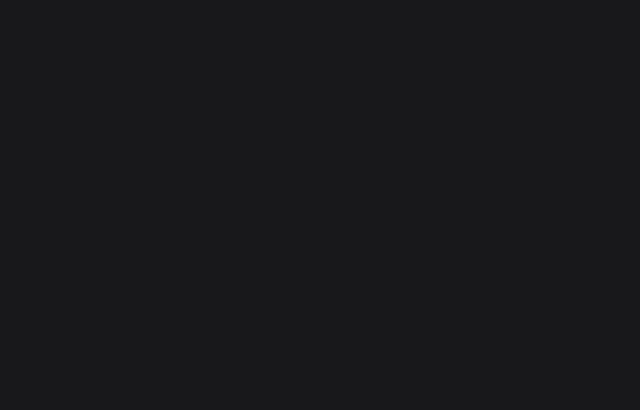
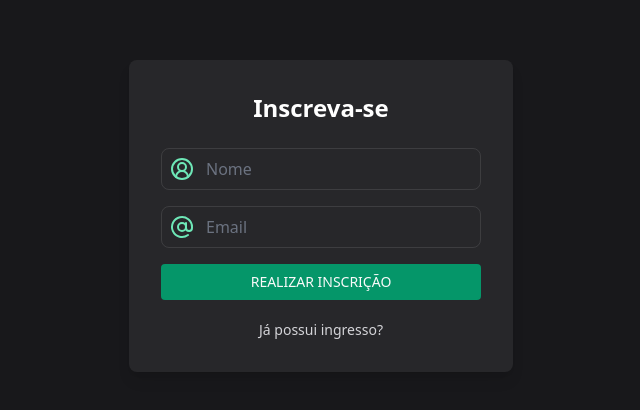
Before and after one commit to denisonkolling/eventin-react, a React (Vite) app: page / in a window 1280 px wide. Before the commit this address had no page. Shown: the part 200-610 px from the top of the page, without its empty margins (319-959 px from the left). Built offline with nearby package versions, Linux system fonts and the light colour scheme.

Commit message:
style: update login styles

```diff
--- a/src/pages/Login.tsx
+++ b/src/pages/Login.tsx
@@ -4,18 +4,18 @@ import { NavLink } from '../components/NavLink';
 const Login = () => {
 	return (
 		<div className="min-h-screen flex items-center justify-center">
-			<div className="bg-gray-800 p-8 rounded-lg shadow-lg">
+			<div className="bg-zinc-800 p-8 rounded-lg shadow-lg w-96">
 				<h2 className="text-2xl font-bold text-white mb-6 text-center">Inscreva-se</h2>
 				<div className="mb-4 border border-white/10 rounded-lg flex items-center gap-3">
-					<CircleUserRound className="size-6 m-2 text-emerald-300" />
+					<CircleUserRound className="size-6 ml-2 text-emerald-300" />
 					<input className="w-full py-2 bg-transparent focus:ring-0 flex-1 outline-none border-0 p-0 text-base" type="text" id="name" placeholder="Nome" />
 				</div>
 				<div className="mb-4 border border-white/10 rounded-lg flex items-center gap-3">
-					<AtSign className="size-6 mx-2 text-emerald-300" />
+					<AtSign className="size-6 ml-2 text-emerald-300" />
 					<input className="w-full py-2 bg-transparent focus:ring-0 flex-1 outline-none border-0 p-0 text-base" type="email" id="email" placeholder="Email" />
 				</div>
 				<div className="flex flex-col gap-2 justify-between">
-					<button className="px-4 py-2 rounded hover:bg-emerald-500 bg-emerald-600 text-zinc-300 font-bold text-sm">REALIZAR INSCRIÇÃO</button>
+					<button className="px-4 py-2 rounded hover:bg-emerald-500 bg-emerald-600 font-medium text-sm">REALIZAR INSCRIÇÃO</button>
 					<div className="flex align-items-center justify-center mt-3">
 						<NavLink href="/eventos">Já possui ingresso?</NavLink>
 					</div>
--- a/src/routes/index.tsx
+++ b/src/routes/index.tsx
@@ -8,8 +8,10 @@ const RoutesApp = () => {
 		<BrowserRouter>
 			<Fragment>
 				<Routes>
+					<Route path="/" element={<Login />} />
+					<Route path="*" element={<Login />} />
+					<Route path="/login" element={<Login />} />
 					<Route path="/event-attendees-list" element={<EventAttendeesList />} />
-					<Route path="/login" element={<Login />} />
 				</Routes>
 			</Fragment>
 		</BrowserRouter>
```
